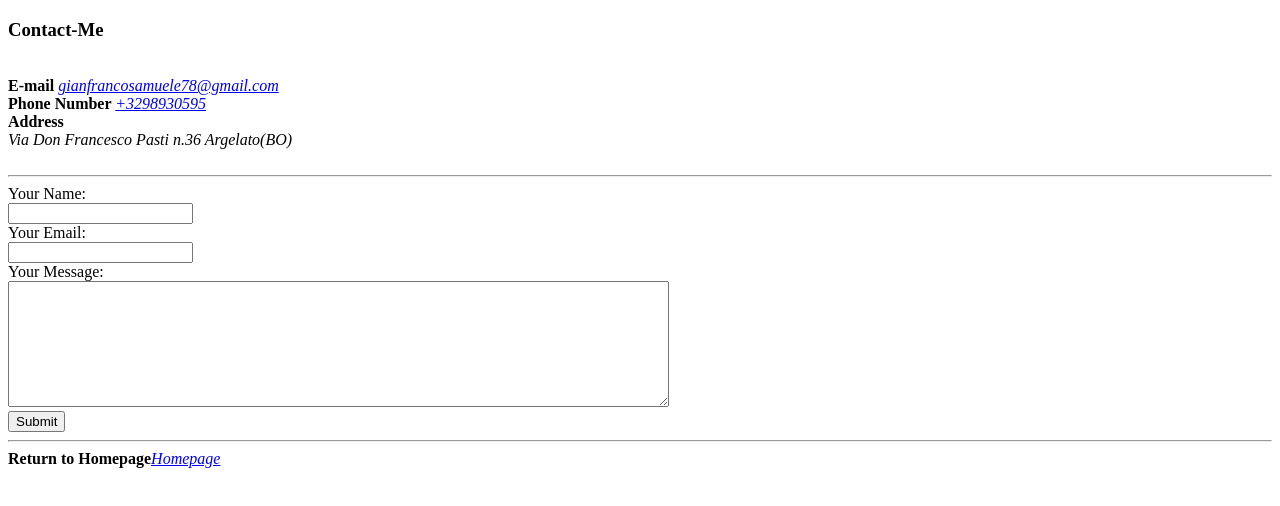
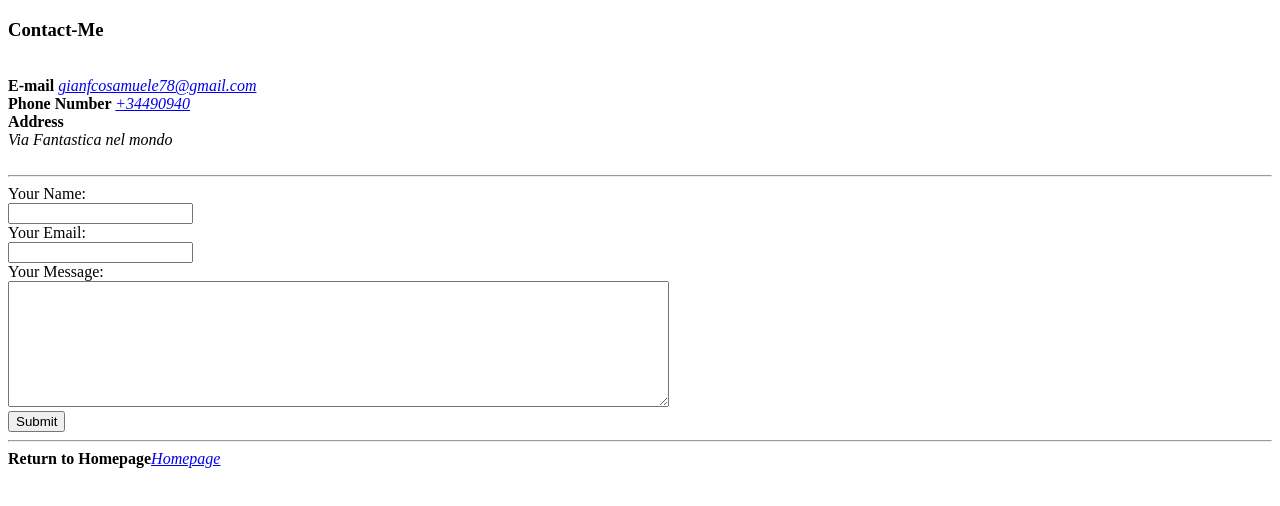
Before and after one commit to EarlRagnar78/cv, a plain HTML site: page contact-me.html in a window 1280 px wide. Drawn offline with Linux system fonts and the light colour scheme.

Commit message:
Add files via upload

```diff
--- a/contact-me.html
+++ b/contact-me.html
@@ -9,9 +9,9 @@
     <h3><strong>Contact-Me</strong></h3><br>
 
 
-    <strong>E-mail </strong> <em><a href="mailto:gianfrancosamuele78@gmail.com">gianfrancosamuele78@gmail.com</a></em><br>
-    <strong>Phone Number </strong><em><a href="tel:+3298930595">+3298930595</a></em><br>
-    <strong>Address </strong><em><address>Via Don Francesco Pasti n.36 Argelato(BO)</address></em><br>
+    <strong>E-mail </strong> <em><a href="mailto:gincosamuele78@gmail.com">gianfcosamuele78@gmail.com</a></em><br>
+    <strong>Phone Number </strong><em><a href="tel:+34490940">+34490940</a></em><br>
+    <strong>Address </strong><em><address>Via Fantastica nel mondo </address></em><br>
     <hr>
     <form action="mailto:gianfrancosamuele78@gmail.com" method="post" enctype="text/plain">
         <label>Your Name:</label><br>
```
Also changed, not shown: contact.html (+3 -3 lines).
